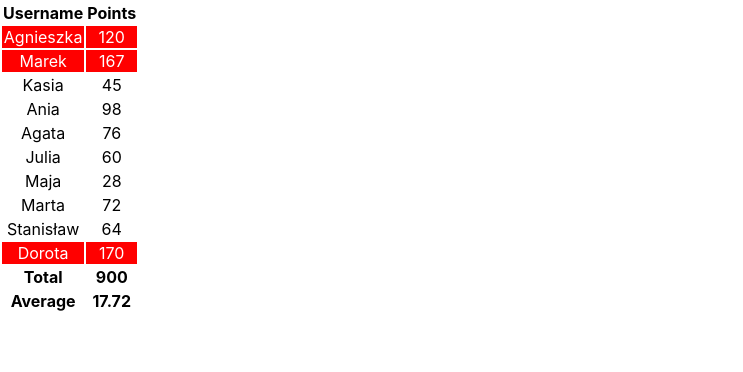
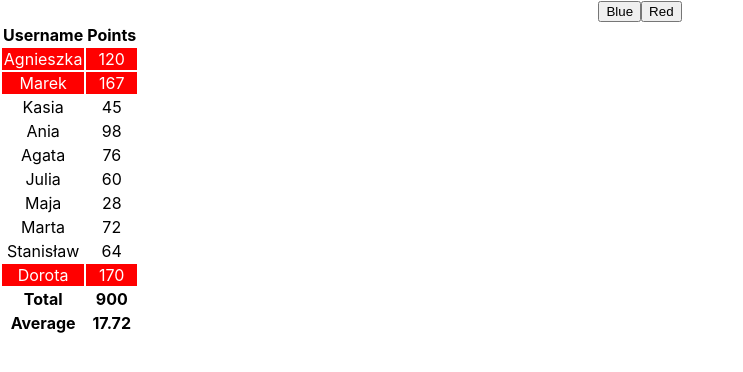
Before and after one commit to kunicka/my-app, a React (Create React App) app: page / in a window 1280 px wide. Shown: the top 372 px of the page, without its empty margins (0-743 px from the left). Built offline with nearby package versions, Linux system fonts and the light colour scheme.

Commit message:
changing color buttons added

```diff
--- a/src/App.tsx
+++ b/src/App.tsx
@@ -1,51 +1,20 @@
-import React, {useState, useEffect} from "react";
+import React, {useState} from "react";
 import "./App.css";
-import playersArray from "./components/Players";
+import {PlayersTable} from "./components/PlayersTable"
 
-export interface Player {
-  id:number,
-  username:string,
-  points:number,
-}
+
 
 
 export const App: React.FC = () => {
 
   const [highlightcolor, setHightlightcolor] = useState("red")
-  const playersArrayList = playersArray.map((player:any, index:number) => (
-    <tr
-    key={player.id}
-    style ={{
-    backgroundColor:player.points>100?highlightcolor:'white',
-    color:player.points>100?'white':'black'}}  >
-     <td>{player.username}</td> <td>{player.points}</td>
-     </tr>
-    ));
 
-    const setStylePoints=(color:string):void => {
-      setHightlightcolor(color);
-    }
 
-  const sumOfPoints:number = playersArray.reduce((previousScore, currentScore, index)=>previousScore+currentScore.points, 0);
-
-  const pointsAverage:number = playersArray.reduce((previousScore, currentScore, index)=>((previousScore+currentScore.points)/playersArray.length), 0);
-
-  const shorterAverage = pointsAverage.toFixed(2);
   return (
     <div className="App">
-
-      <table>
-        <tr>
-          <th>Username</th> <th>Points</th>
-        </tr>
-        {playersArrayList}
-        <tr>
-        <th>Total</th> <th>{sumOfPoints}</th>
-        </tr>
-        <tr>
-        <th>Average</th> <th>{shorterAverage}</th>
-        </tr>
-      </table>
+      <button onClick={(e) => {setHightlightcolor("Blue") }}>Blue</button>
+      <button onClick={(e) => {setHightlightcolor("Red") }}>Red</button>
+      <PlayersTable color={highlightcolor}/>
     </div>
   );
-};
+}
--- a/src/components/Players.tsx
+++ b/src/components/Players.tsx
@@ -1,54 +1,60 @@
+export interface Player {
+  id: number;
+  username: string;
+  points: number;
+}
+
 export const playersArray = [
   {
-  Id:1,
+    id: 1,
     username: "Agnieszka",
     points: 120,
   },
   {
-  Id:2,
+    id: 2,
     username: "Marek",
     points: 167,
   },
   {
-  Id:3,
+    id: 3,
     username: "Kasia",
     points: 45,
   },
   {
-  Id:4,
+    id: 4,
     username: "Ania",
     points: 98,
   },
   {
-  Id:5,
+    id: 5,
     username: "Agata",
     points: 76,
   },
   {
-  Id:6,
+    id: 6,
     username: "Julia",
     points: 60,
   },
   {
-  Id:7,
+    id: 7,
     username: "Maja",
     points: 28,
   },
   {
-  Id:8,
+    id: 8,
     username: "Marta",
     points: 72,
   },
   {
-  Id:9,
+    id: 9,
     username: "Stanisław",
     points: 64,
   },
   {
-  Id:10,
+    id: 10,
     username: "Dorota",
     points: 170,
   },
 ];
 
-export default playersArray
+export default playersArray;
--- /dev/null
+++ b/src/components/PlayersTable.tsx
@@ -0,0 +1,37 @@
+import React from 'react'
+import playersArray from "./Players";
+import Player from "./Players"
+
+export interface ColorProps{
+    color:string;
+}
+
+export const PlayersTable:React.FC<ColorProps> = (props) => {
+
+      const sumOfPoints:number = playersArray.reduce((previousScore, currentScore, index)=>previousScore+currentScore.points, 0);
+
+      const pointsAverage:number = playersArray.reduce((previousScore, currentScore, index)=>((previousScore+currentScore.points)/playersArray.length), 0);
+
+      const shorterAverage = pointsAverage.toFixed(2);
+    return (
+        <div>
+             <table>
+        <tr>
+          <th>Username</th> <th>Points</th>
+        </tr>
+        {playersArray.map((player:any, index:number) => ( <tr key={player.id}
+        style ={player.points>100?
+            {color:'white', backgroundColor:props.color}:
+            {color:'black', backgroundColor:"white"}}>
+         <td>{player.username}</td> <td>{player.points}</td>
+         </tr>))}
+        <tr>
+        <th>Total</th> <th>{sumOfPoints}</th>
+        </tr>
+        <tr>
+        <th>Average</th> <th>{shorterAverage}</th>
+        </tr>
+      </table>
+        </div>
+    )
+}
```
Lines whose indentation alone changed are shown as unchanged.
